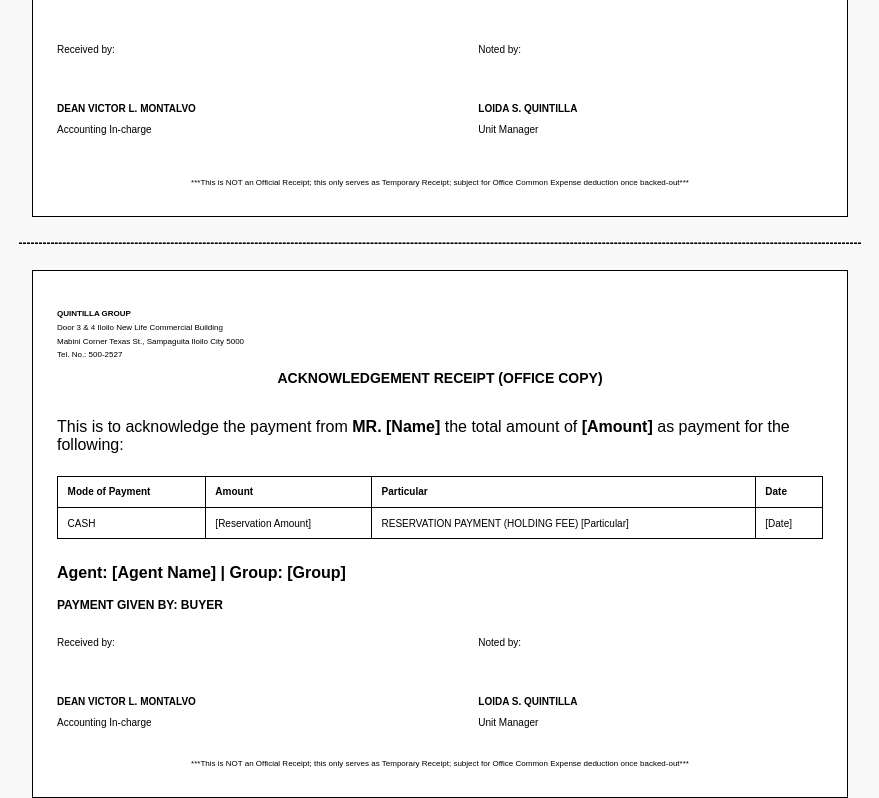
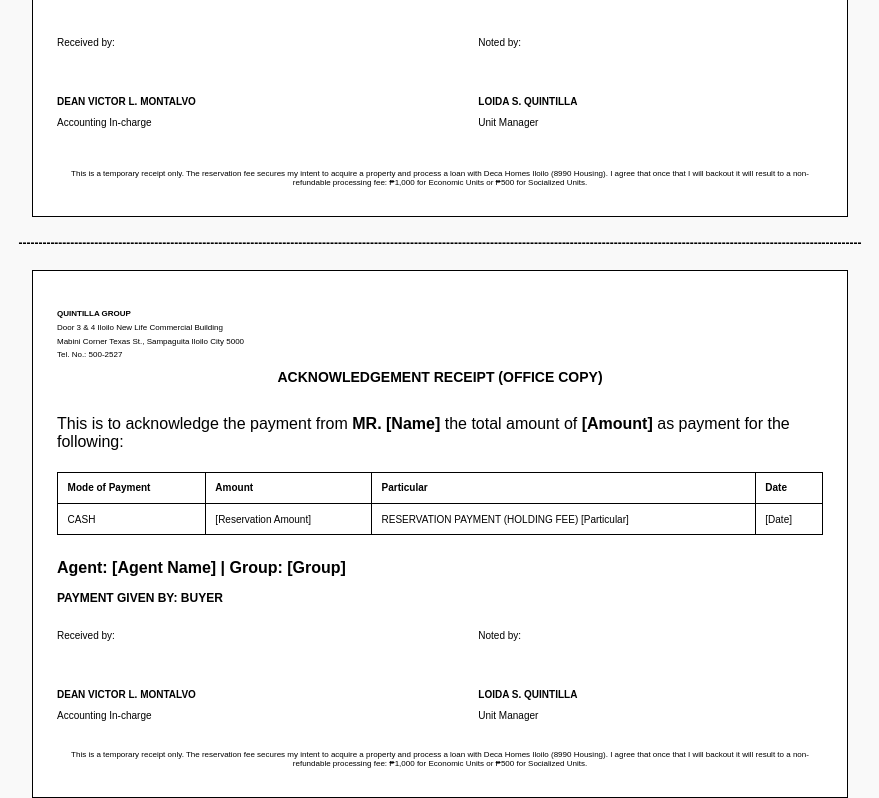
Before and after one commit to QGCoordinator/AcknowledgementReceipt, a plain HTML site: page index.html in a window 1280 px wide. Shown: the part 692-1490 px from the top of the page, without its empty margins (200-1079 px from the left). Drawn offline with Linux system fonts and the light colour scheme.

Commit message:
Update index.html

```diff
--- a/index.html
+++ b/index.html
@@ -319,7 +319,8 @@
         </div>
 
         <div class="footer">
-            <p class="center">***This is NOT an Official Receipt; this only serves as Temporary Receipt; subject for Office Common Expense deduction once backed-out***</p>
+            <p class="center">This is a temporary receipt only. The reservation fee secures my intent to acquire a property and process a loan with Deca Homes Iloilo (8990 Housing).
+I agree that once that I will backout it will result to a non-refundable processing fee: ₱1,000 for Economic Units or ₱500 for Socialized Units.</p>
         </div>
     </div>
 
@@ -393,7 +394,8 @@
         </div>
 
         <div class="footer">
-            <p class="center">***This is NOT an Official Receipt; this only serves as Temporary Receipt; subject for Office Common Expense deduction once backed-out***</p>
+            <p class="center">This is a temporary receipt only. The reservation fee secures my intent to acquire a property and process a loan with Deca Homes Iloilo (8990 Housing).
+I agree that once that I will backout it will result to a non-refundable processing fee: ₱1,000 for Economic Units or ₱500 for Socialized Units.</p>
         </div>
     </div>
 
```
